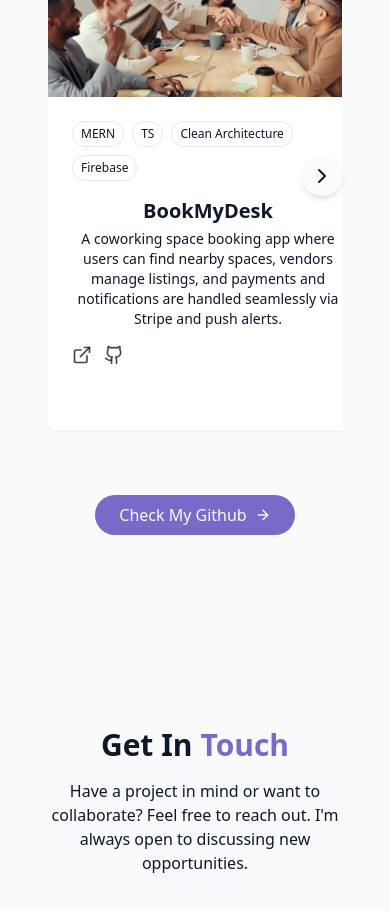
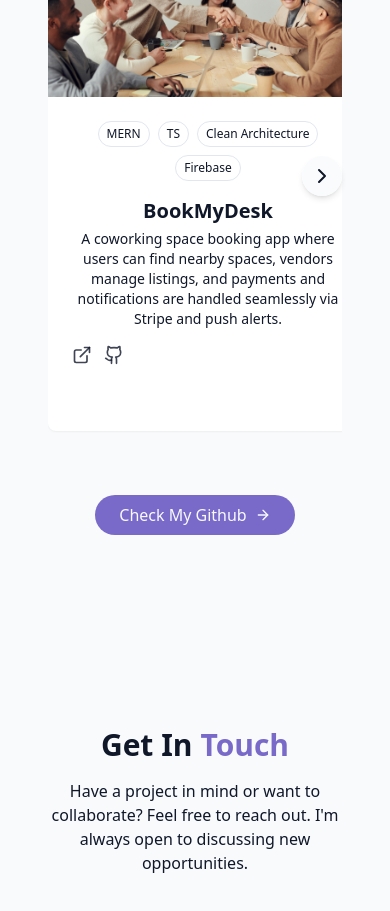
Before and after one commit to Abeltomy05/My-Portfolio, a React (Vite) app: page / in a window 390 px wide. Shown: the part 5240-6151 px from the top of the page. Built offline with nearby package versions, Linux system fonts and the light colour scheme.

Commit message:
Added center alignent to tags in project

```diff
--- a/src/components/ProjectsSection.jsx
+++ b/src/components/ProjectsSection.jsx
@@ -121,7 +121,7 @@
                 </div>
 
                 <div className="p-6">
-                  <div className="flex flex-wrap gap-2 mb-4">
+                  <div className="flex flex-wrap gap-2 mb-4 justify-center md:justify-start">
                     {project.tags.map((tag) => (
                       <span
                         key={tag}
```
